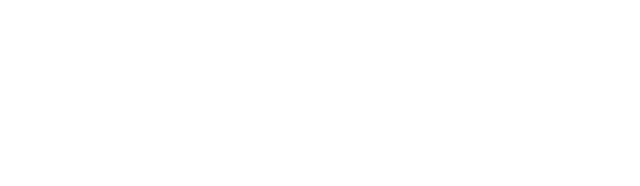
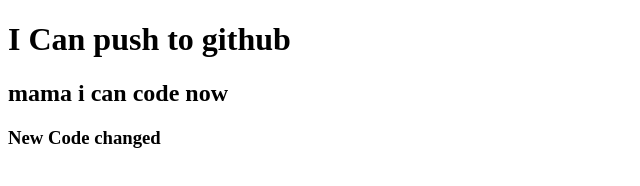
Before and after one commit to sakib236160/my-second-repo, a plain HTML site: page index.html in a window 1280 px wide. Shown: the whole page, without its empty margins (0-640 px from the left). Drawn offline with Linux system fonts and the light colour scheme.

Commit message:
added header

```diff
--- a/index.html
+++ b/index.html
@@ -7,6 +7,8 @@
     <title>My second github repo</title>
 </head>
 <body>
-
+    <h1>I Can push to github </h1>
+    <h2>mama i can code now</h2>
+    <h3>New Code changed</h3>
 </body>
 </html>
```
